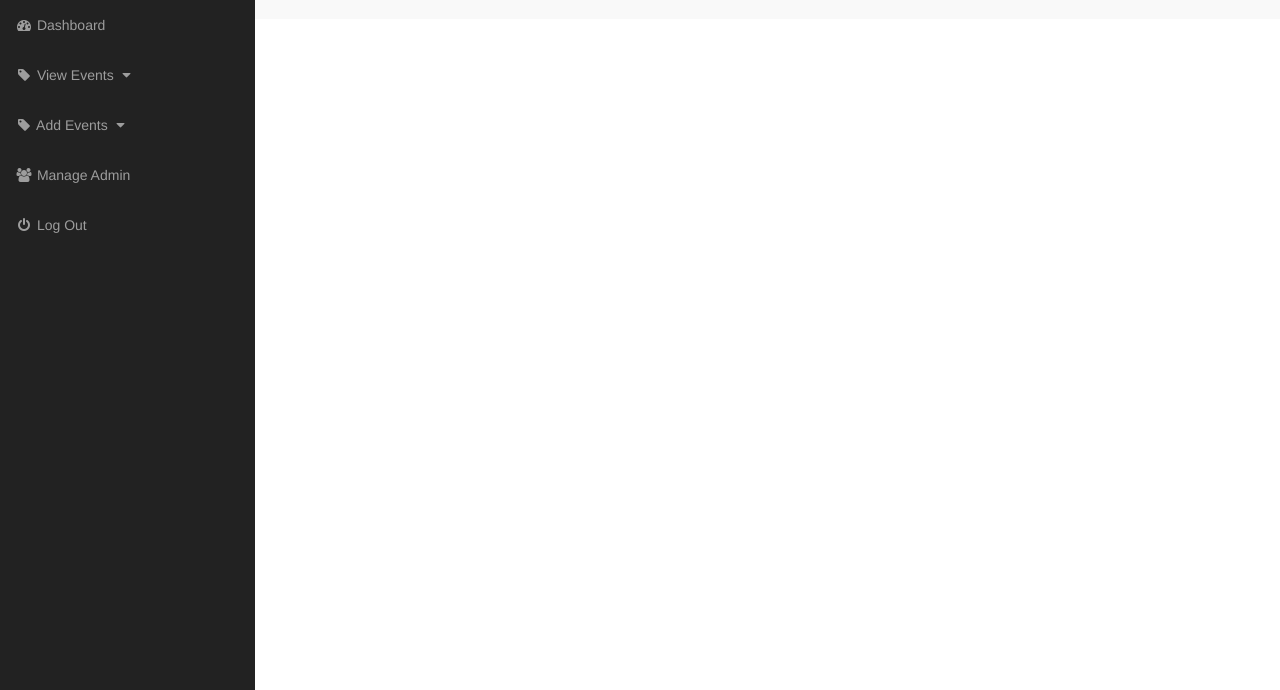
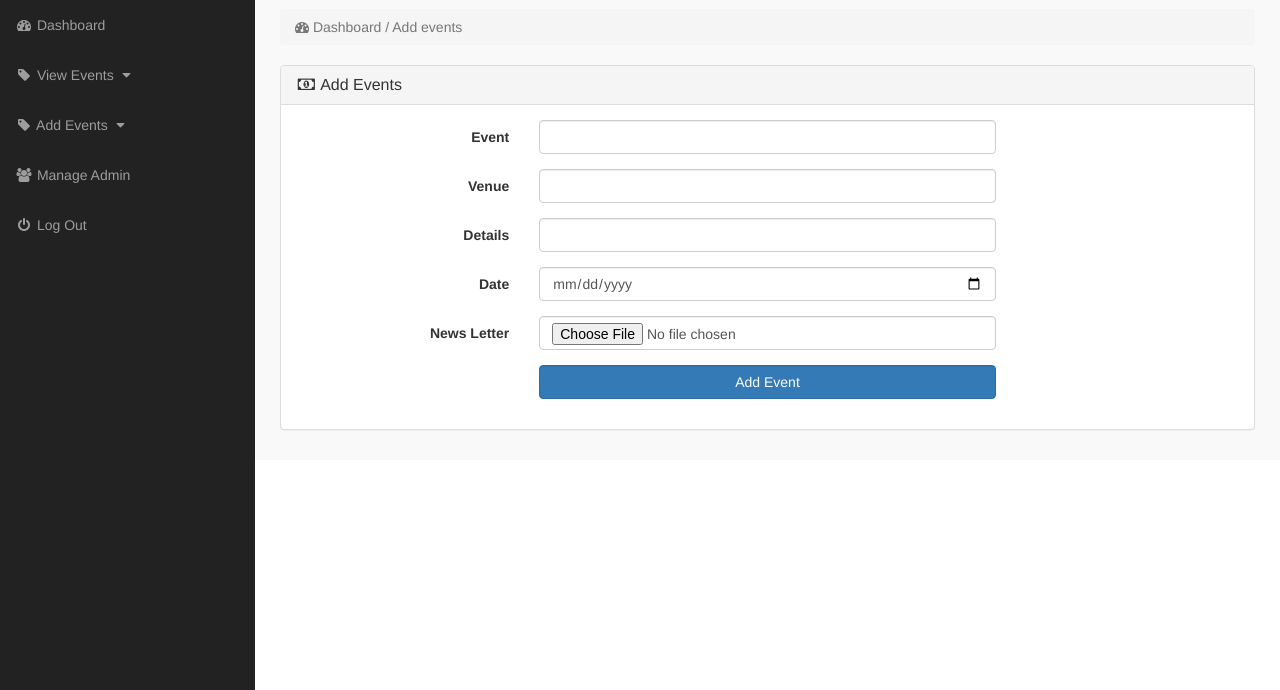
Before and after one commit to Ojwang-crypto/camp-master, a PHP site: page /admin/index.php?add_events in a window 1280 px wide. Shown: the part 51-741 px from the top of the page. Run offline with PHP 8.4, Linux system fonts and the light colour scheme; a user stored in the database is signed in; data comes from the database, SQL or seed files in the repository; data that the repository does not hold is empty; some libraries are stand-ins or nearby versions.

Commit message:
second commit

```diff
--- /dev/null
+++ b/admin/add_events.php
@@ -0,0 +1,159 @@
+<?php
+
+    if(!isset($_SESSION['email'])){
+
+        echo "<script>window.open('login.php','_self')</script>";
+
+    }else{
+
+?>
+
+<div class="row"><!-- row Begin -->
+
+    <div class="col-lg-12"><!-- col-lg-12 Begin -->
+
+        <ol class="breadcrumb"><!-- breadcrumb Begin -->
+
+            <li class="active"><!-- active Begin -->
+
+                <i class="fa fa-dashboard"></i> Dashboard / Add events
+
+            </li><!-- active Finish -->
+
+        </ol><!-- breadcrumb Finish -->
+
+    </div><!-- col-lg-12 Finish -->
+
+</div><!-- row Finish -->
+
+<div class="row"><!-- row Begin -->
+
+    <div class="col-lg-12"><!-- col-lg-12 Begin -->
+
+        <div class="panel panel-default"><!-- panel panel-default Begin -->
+
+           <div class="panel-heading"><!-- panel-heading Begin -->
+
+               <h3 class="panel-title"><!-- panel-title Begin -->
+
+                   <i class="fa fa-money fa-fw"></i> Add Events
+
+               </h3><!-- panel-title Finish -->
+
+           </div> <!-- panel-heading Finish -->
+
+           <div class="panel-body"><!-- panel-body Begin -->
+
+               <form method="post" class="form-horizontal" enctype="multipart/form-data"><!-- form-horizontal Begin -->
+
+                   <div class="form-group"><!-- form-group Begin -->
+
+                      <label class="col-md-3 control-label"> Event </label>
+
+                      <div class="col-md-6"><!-- col-md-6 Begin -->
+
+                          <input name="event" type="text" class="form-control" required>
+
+                      </div><!-- col-md-6 Finish -->
+
+                   </div><!-- form-group Finish -->
+
+                   <div class="form-group"><!-- form-group Begin -->
+
+                      <label class="col-md-3 control-label">Venue </label>
+
+                      <div class="col-md-6"><!-- col-md-6 Begin -->
+
+                          <input name="venue" type="text" class="form-control" required>
+
+                      </div><!-- col-md-6 Finish -->
+
+                   </div><!-- form-group Finish -->
+
+                   <div class="form-group"><!-- form-group Begin -->
+
+                      <label class="col-md-3 control-label"> Details </label>
+
+                      <div class="col-md-6"><!-- col-md-6 Begin -->
+
+                          <input name="details" type="text" class="form-control" required>
+
+                      </div><!-- col-md-6 Finish -->
+
+                   </div><!-- form-group Finish -->
+
+                   <div class="form-group"><!-- form-group Begin -->
+
+                      <label class="col-md-3 control-label"> Date </label>
+
+                      <div class="col-md-6"><!-- col-md-6 Begin -->
+
+                          <input name="date" type="date" class="form-control" required>
+
+                      </div><!-- col-md-6 Finish -->
+
+                   </div><!-- form-group Finish -->
+
+                   <div class="form-group"><!-- form-group Begin -->
+
+                      <label class="col-md-3 control-label">News Letter</label>
+
+                      <div class="col-md-6"><!-- col-md-6 Begin -->
+
+                          <input name="newsletter" type="file" class="form-control" required>
+
+                      </div><!-- col-md-6 Finish -->
+
+                   </div><!-- form-group Finish -->
+
+
+                   <div class="form-group"><!-- form-group Begin -->
+
+                      <label class="col-md-3 control-label"></label>
+
+                      <div class="col-md-6"><!-- col-md-6 Begin -->
+
+                          <input name="submit" value="Add Event" type="submit" class="btn btn-primary form-control">
+
+                      </div><!-- col-md-6 Finish -->
+
+                   </div><!-- form-group Finish -->
+
+               </form><!-- form-horizontal Finish -->
+
+           </div><!-- panel-body Finish -->
+
+        </div><!-- canel panel-default Finish -->
+
+    </div><!-- col-lg-12 Finish -->
+
+</div><!-- row Finish -->
+
+
+<?php
+
+if(isset($_POST['submit'])){
+
+    $event = $_POST['event'];
+    $venue = $_POST['venue'];
+    $details = $_POST['details'];
+    $date = $_POST['date'];
+    $newsletter = $_FILES['newsletter']['name'];
+
+    $add_event = "insert into events (event,venue,details,date,newsletter) values ('$event','$venue','$details','$date','$newsletter')";
+
+    $run_event = mysqli_query($con,$add_event);
+
+    if($run_event){
+
+        echo "<script>alert('Event Added sucessfully')</script>";
+        echo "<script>window.open('index.php?view_event','_self')</script>";
+
+    }
+
+}
+
+?>
+
+
+<?php } ?>
--- a/admin/index.php
+++ b/admin/index.php
@@ -111,9 +111,9 @@
 
                         include("view_events.php");
 
-                }   if(isset($_GET['delete_p_cat'])){
+                }   if(isset($_GET['add_events'])){
 
-                        include("delete_p_cat.php");
+                        include("add_events.php");
 
                 }   if(isset($_GET['edit_p_cat'])){
 
```
Also changed, not shown: admin/view_events.php (+4 -4 lines).
